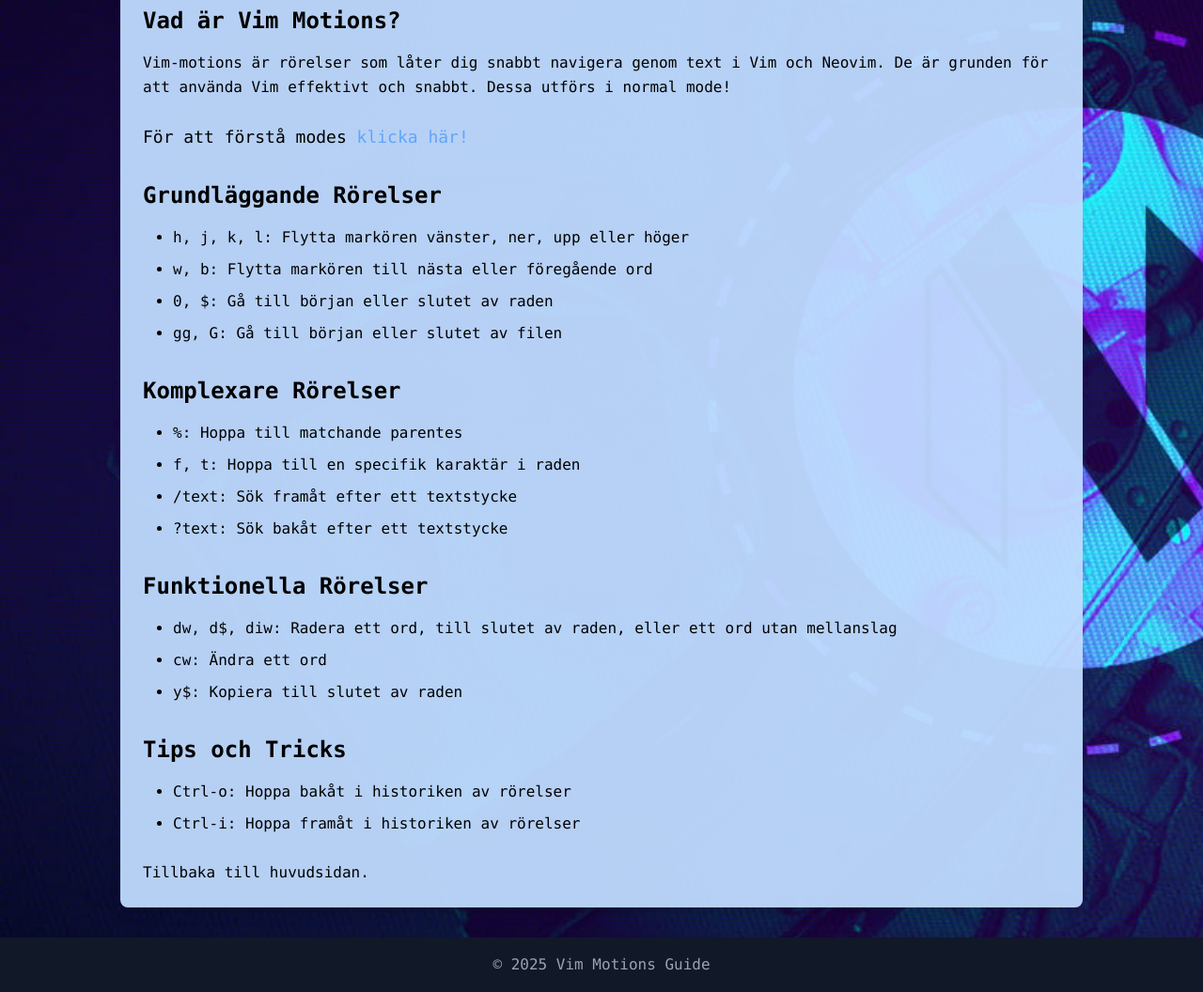
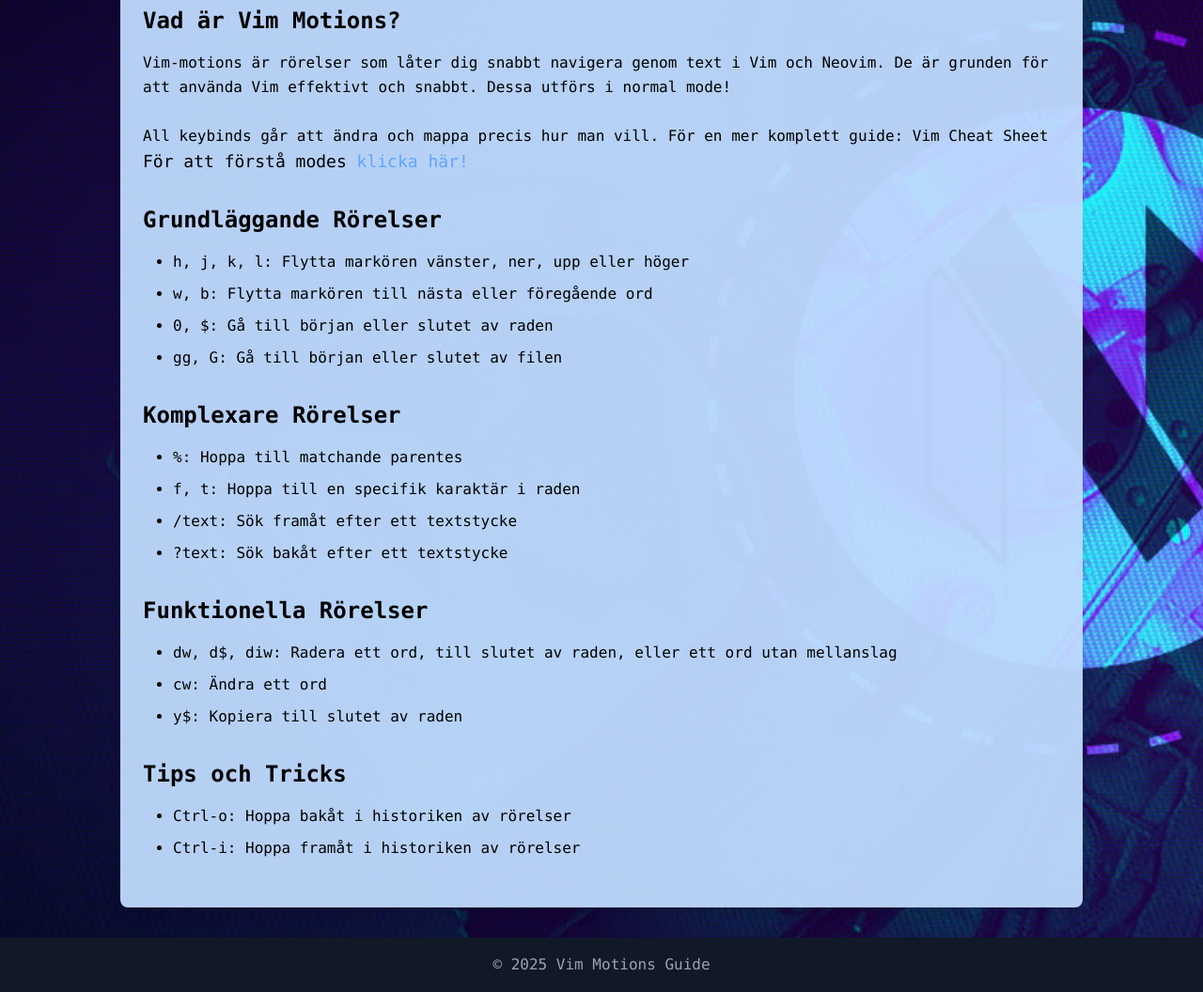
Before and after one commit to JojoSlice/NeovimIntro, a plain HTML site: page vimmotions.html in a window 1280 px wide. Shown: the part 230-1286 px from the top of the page at 94% size. Drawn offline with nearby package versions, Linux system fonts and the light colour scheme.

Commit message:
Quick Update

```diff
--- a/vimmotions.html
+++ b/vimmotions.html
@@ -23,6 +23,8 @@
 		<h2 class="text-2xl font-semibold mb-4">Vad är Vim Motions?</h2>
 		<p>Vim-motions är rörelser som låter dig snabbt navigera genom text i Vim och Neovim. De är grunden för
 			att använda Vim effektivt och snabbt. Dessa utförs i normal mode!</p><br>
+		<p>All keybinds går att ändra och mappa precis hur man vill. För en mer komplett guide: <a
+				href="https://vim.rtorr.com/">Vim Cheat Sheet</a></p>
 		<p class="text-lg">För att förstå modes <a href="modes.html"
 				class="text-blue-400 hover:underline">klicka här!</a>
 
@@ -57,8 +59,6 @@
 			<li><code>Ctrl-i</code>: Hoppa framåt i historiken av rörelser</li>
 		</ul>
 		<br>
-		<a href="index.html">Tillbaka till huvudsidan.</a>
-
 	</main>
 
 	<footer class="bg-gray-900 text-center py-4 text-gray-400">
```
